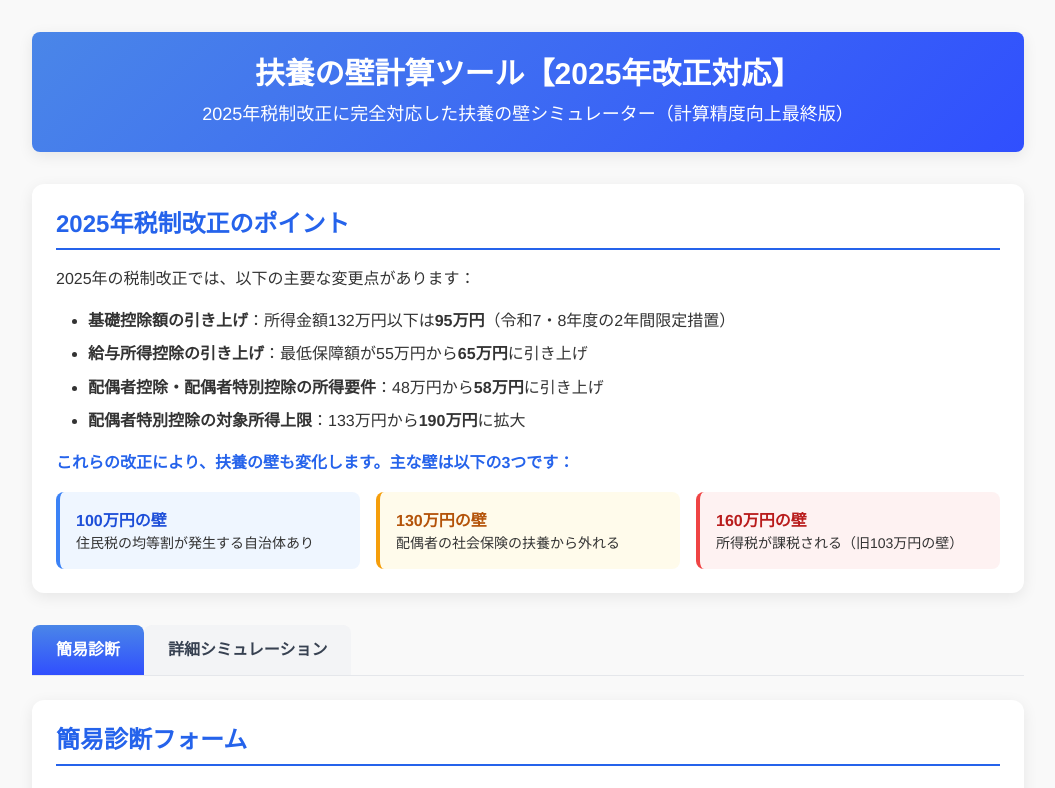
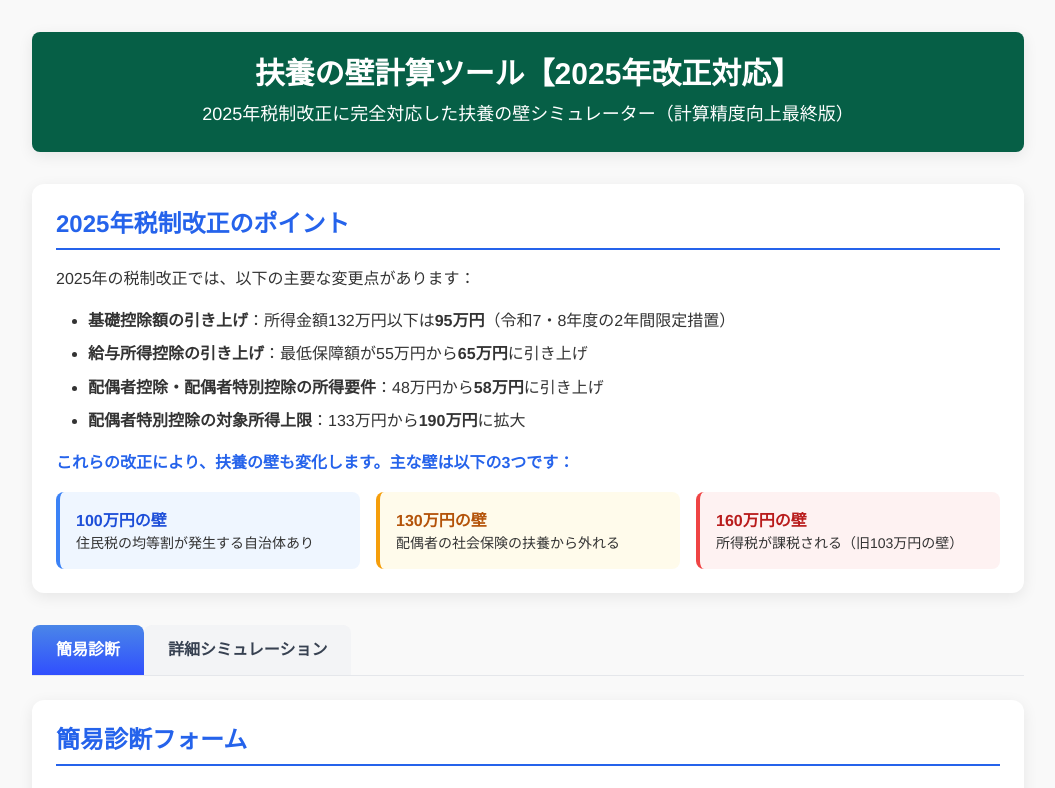
Before and after one commit to nakamura-0513/tax-wall-test, a plain HTML site: page index.html in a window 1280 px wide. Shown: the top 788 px of the page, without its empty margins (112-1167 px from the left). Drawn offline with nearby package versions, Linux system fonts and the light colour scheme.

Commit message:
Update index.html

```diff
--- a/index.html
+++ b/index.html
@@ -126,10 +126,10 @@
 <body>
     <div class="container max-w-5xl mx-auto px-4 py-8">
         <!-- ヘッダー -->
-        <header class="header-gradient text-white text-center p-6 rounded-lg custom-shadow mb-8">
-            <h1 class="text-3xl font-bold mb-2">扶養の壁計算ツール【2025年改正対応】</h1>
-            <p class="text-lg">2025年税制改正に完全対応した扶養の壁シミュレーター（計算精度向上最終版）</p>
-        </header>
+<header class="bg-green-800 text-white text-center p-6 rounded-lg custom-shadow mb-8">
+    <h1 class="text-3xl font-bold mb-2">扶養の壁計算ツール【2025年改正対応】</h1>
+    <p class="text-lg">2025年税制改正に完全対応した扶養の壁シミュレーター（計算精度向上最終版）</p>
+</header>
 
         <!-- 概要説明 -->
         <div class="bg-white rounded-xl p-6 custom-shadow hover-lift mb-8">
```
